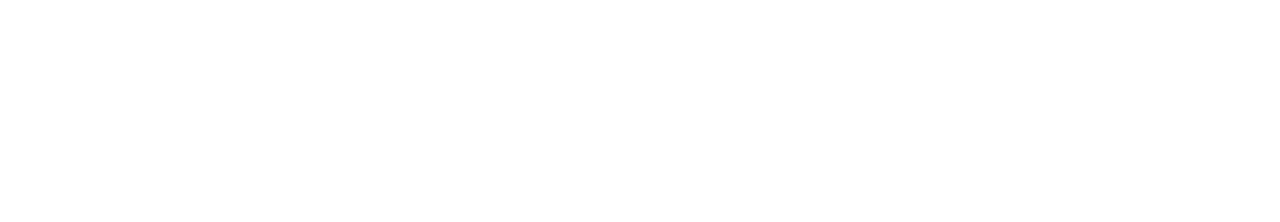
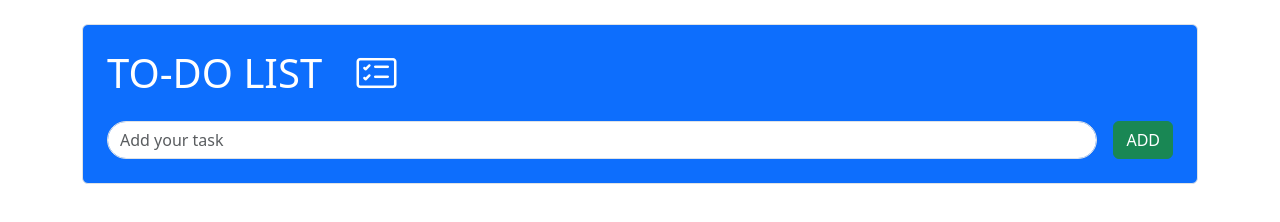
Before and after one commit to jtapiaelenes24/ToDoList, a plain HTML site: page index.html in a window 1280 px wide. Drawn offline with nearby package versions, Linux system fonts and the light colour scheme.

Commit message:
Añadidos los estilos y la estructura del formulario

```diff
--- a/index.html
+++ b/index.html
@@ -7,9 +7,25 @@
     <script src="https://ajax.googleapis.com/ajax/libs/jquery/3.7.1/jquery.min.js"></script>
     <!-- BOOSTRAP CDN -->
     <link href="https://cdn.jsdelivr.net/npm/bootstrap@5.3.3/dist/css/bootstrap.min.css" rel="stylesheet" integrity="sha384-QWTKZyjpPEjISv5WaRU9OFeRpok6YctnYmDr5pNlyT2bRjXh0JMhjY6hW+ALEwIH" crossorigin="anonymous">
+    <!-- BOOSTRAP ICONS CDN -->
+    <link rel="stylesheet" href="https://cdn.jsdelivr.net/npm/bootstrap-icons@1.11.3/font/bootstrap-icons.min.css">
     <title>To Do List</title>
 </head>
 <body>
+
+    <div class="container py-4">
+        <div class="border p-4 rounded bg-primary ">
+            <h1 class="text-white">TO-DO LIST <i class="bi bi-card-checklist ms-4"></i></h1>
+                <form class="row g-3 mt-2">
+                    <div class="col">
+                        <input type="text" name="task" id="task" class="form-control rounded-pill" placeholder="Add your task">
+                    </div>
+                    <div class="col-auto">
+                        <button type="submit" class="btn btn-success">ADD</button>
+                    </div>
+                </form>
+        </div>
+    </div>
 
     <script src="./js/script.js"></script>
     <!-- BOOTSTRAP JS CDN -->
```
